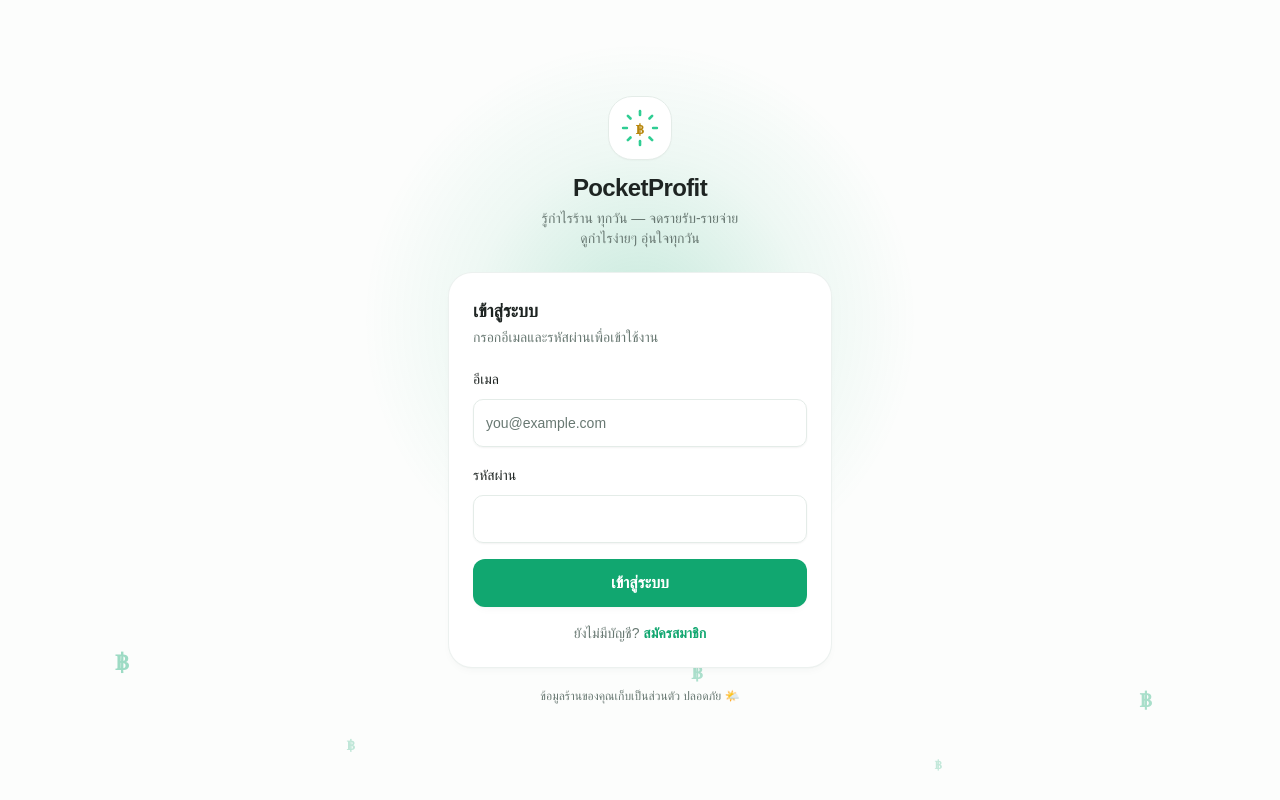
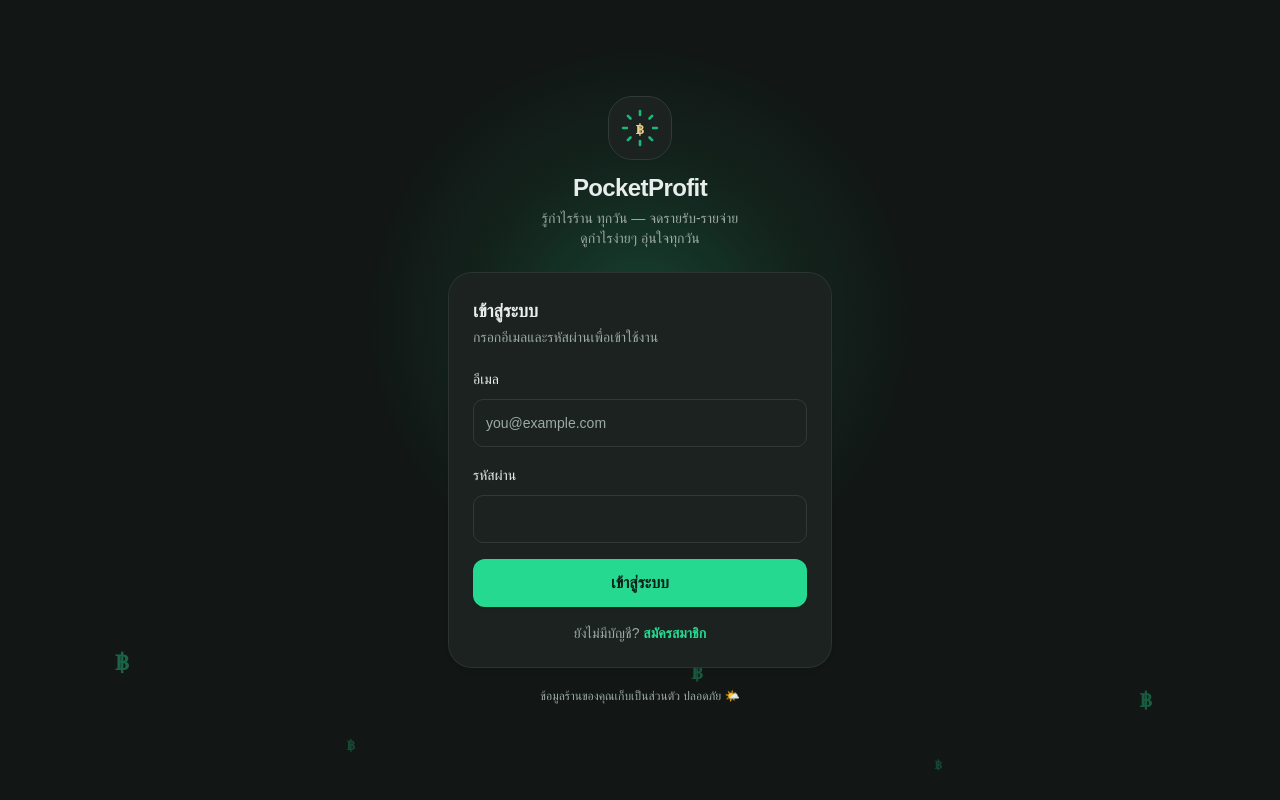
Before and after one commit to yuxdev23/PocketProfit, a Next.js app: page /login in a window 1280 px wide. Built offline with nearby package versions, Linux system fonts and the light colour scheme; a web font is replaced by a local one.

Commit message:
feat(ui): set dark mode as default theme

```diff
--- a/src/components/theme-provider.tsx
+++ b/src/components/theme-provider.tsx
@@ -3,12 +3,12 @@
 import * as React from "react";
 import { ThemeProvider as NextThemesProvider } from "next-themes";
 
-/** ห่อ next-themes — class strategy, default light, persist ใน localStorage (key "theme"). */
+/** ห่อ next-themes — class strategy, default dark, persist ใน localStorage (key "theme"). */
 export function ThemeProvider({ children }: { children: React.ReactNode }) {
   return (
     <NextThemesProvider
       attribute="class"
-      defaultTheme="light"
+      defaultTheme="dark"
       enableSystem={false}
       disableTransitionOnChange
       storageKey="theme"
```
